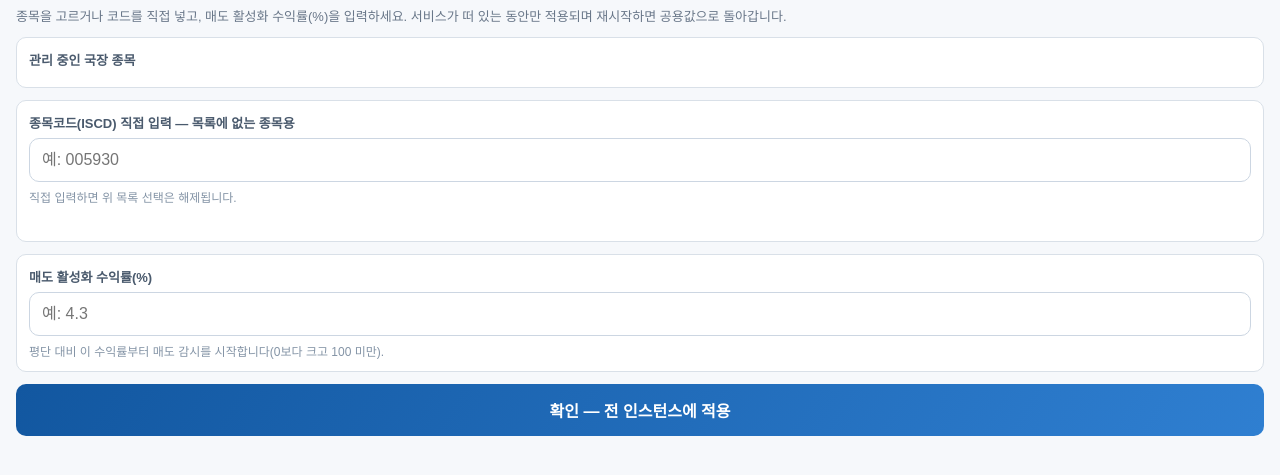
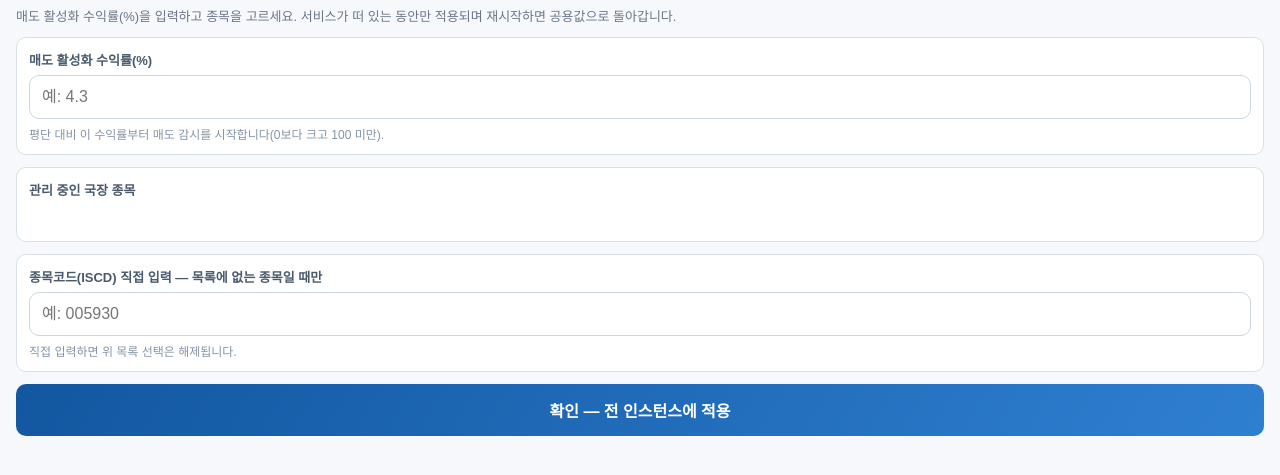
Before and after one commit to heris25/my-telegram-webapp, a plain HTML site: page telegram_reduce_sell_webapp.html in a window 1280 px wide. Shown: the part 51-526 px from the top of the page. Drawn offline with Linux system fonts and the light colour scheme.

Commit message:
[dev a8abcd1] 매도% 조정 웹앱 입력 순서 변경 — 수익률(%) → 관리 종목 선택 → 종목코드 직접 입력  2 files changed, 12 insertions(+), 11 deletions(-) 매도% 조정 웹앱 입력 순서 변경 — 수익률(%) → 관리 종목 선택 → 종목코드 직접 입력

```diff
--- a/telegram_reduce_sell_webapp.html
+++ b/telegram_reduce_sell_webapp.html
@@ -47,25 +47,25 @@
 </head>
 <body>
     <h2>🔵 매도% 조정</h2>
-    <div class="muted">종목을 고르거나 코드를 직접 넣고, 매도 활성화 수익률(%)을 입력하세요.
+    <div class="muted">매도 활성화 수익률(%)을 입력하고 종목을 고르세요.
         서비스가 떠 있는 동안만 적용되며 재시작하면 공용값으로 돌아갑니다.</div>
-
-    <div class="card">
-        <div class="label">관리 중인 국장 종목</div>
-        <ul id="item-list"></ul>
-    </div>
-
-    <div class="card">
-        <div class="label">종목코드(ISCD) 직접 입력 — 목록에 없는 종목용</div>
-        <input id="iscd" type="text" inputmode="text" maxlength="6" placeholder="예: 005930" autocomplete="off">
-        <div class="hint">직접 입력하면 위 목록 선택은 해제됩니다.</div>
-        <div class="selected" id="selected"></div>
-    </div>
 
     <div class="card">
         <div class="label">매도 활성화 수익률(%)</div>
         <input id="pct" type="text" inputmode="decimal" placeholder="예: 4.3" autocomplete="off">
         <div class="hint">평단 대비 이 수익률부터 매도 감시를 시작합니다(0보다 크고 100 미만).</div>
+    </div>
+
+    <div class="card">
+        <div class="label">관리 중인 국장 종목</div>
+        <ul id="item-list"></ul>
+        <div class="selected" id="selected"></div>
+    </div>
+
+    <div class="card">
+        <div class="label">종목코드(ISCD) 직접 입력 — 목록에 없는 종목일 때만</div>
+        <input id="iscd" type="text" inputmode="text" maxlength="6" placeholder="예: 005930" autocomplete="off">
+        <div class="hint">직접 입력하면 위 목록 선택은 해제됩니다.</div>
     </div>
 
     <button id="submit">확인 — 전 인스턴스에 적용</button>
@@ -119,7 +119,7 @@
             if (rows.length === 0) {
                 const li = document.createElement("li");
                 li.className = "empty";
-                li.textContent = "관리 중인 국장 종목이 없습니다. 아래에 코드를 직접 입력하세요.";
+                li.textContent = "관리 중인 국장 종목이 없습니다. 아래 종목코드를 직접 입력하세요.";
                 listEl.appendChild(li);
                 return;
             }
```
